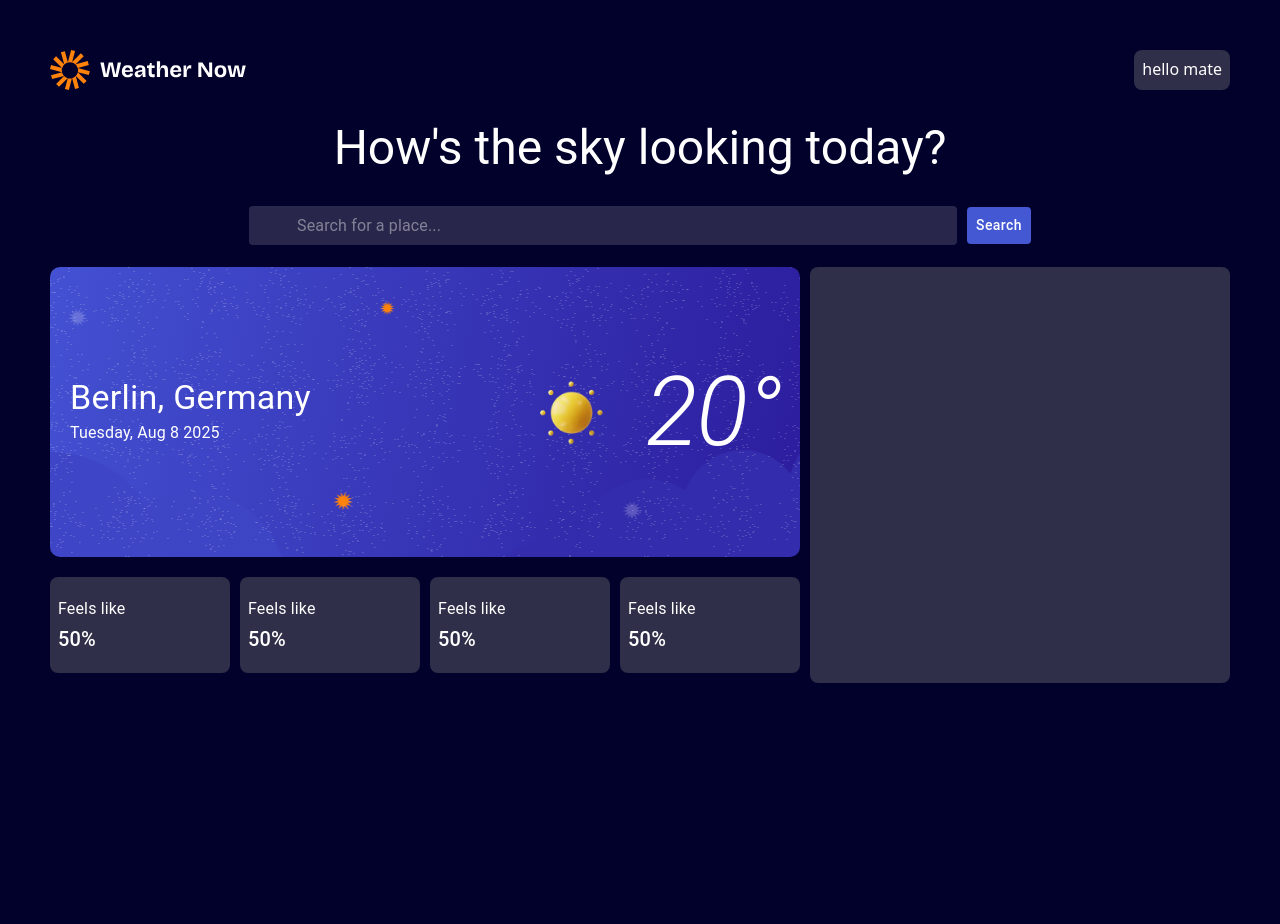
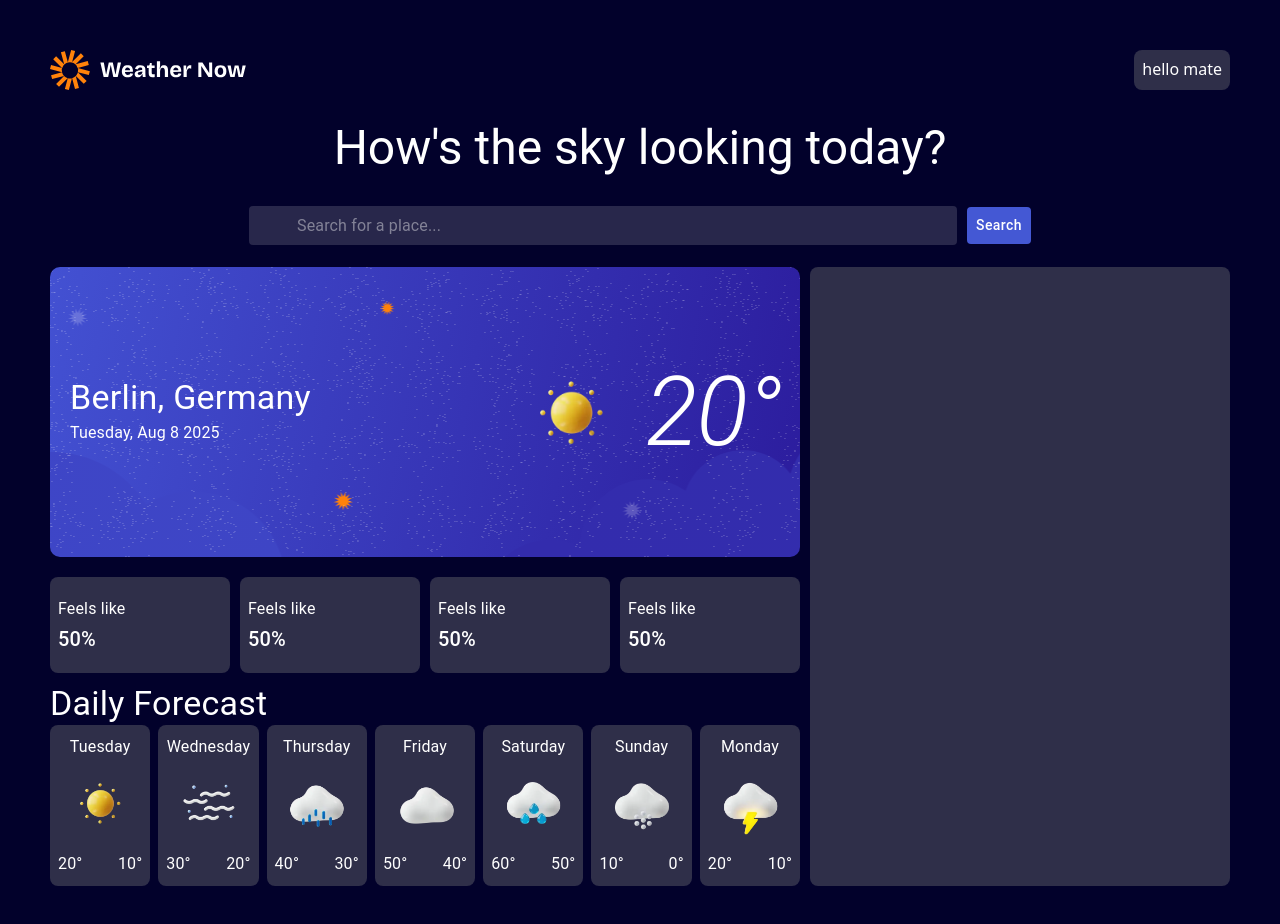
Before and after one commit to hunghuynh1110/Weather-report, a React (Vite) app in the folder Weather/: page / in a window 1280 px wide. Shown: the top 924 px of the page. Before the commit the page ends 800 px from the top, so only its background shows below. Built offline with nearby package versions, Linux system fonts and the light colour scheme; some icons are missing; a web font is replaced by a local one.

Commit message:
feat: implement daily forecast with mapping and sample datas

```diff
--- a/Weather/src/components/DailyForecast.tsx
+++ b/Weather/src/components/DailyForecast.tsx
@@ -1,7 +1,40 @@
-import React from "react";
+import { Box, Typography } from "@mui/material";
+import React, { Fragment } from "react";
+import { appBoxSx } from "./AppBox";
 
-const DailyForecast = () => {
-  return <div></div>;
+function DailyCard({ day }) {
+  return (
+    <Box sx={{ ...appBoxSx, flex: 1, alignItems: "center" }}>
+      <Typography variant="subtitle1" sx={{ textAlign: "center" }}>
+        {day.day}
+      </Typography>
+      <Box
+        component="img"
+        src={day.status}
+        alt="Sunny"
+        sx={{ width: "100%" }}
+      />
+      <Box sx={{ display: "flex", justifyContent: "space-between" }}>
+        <Typography variant="subtitle1">{day.maxTemp}</Typography>
+        <Typography variant="subtitle1">{day.minTemp}</Typography>
+      </Box>
+    </Box>
+  );
+}
+
+const DailyForecast = ({ data }) => {
+  return (
+    <Fragment>
+      <Typography variant="h4">Daily Forecast</Typography>
+      <Box sx={{ display: "flex", gap: 1 }}>
+        {data.map((day, index) => (
+          <Fragment key={index}>
+            <DailyCard day={day} />
+          </Fragment>
+        ))}
+      </Box>
+    </Fragment>
+  );
 };
 
 export default DailyForecast;
```
